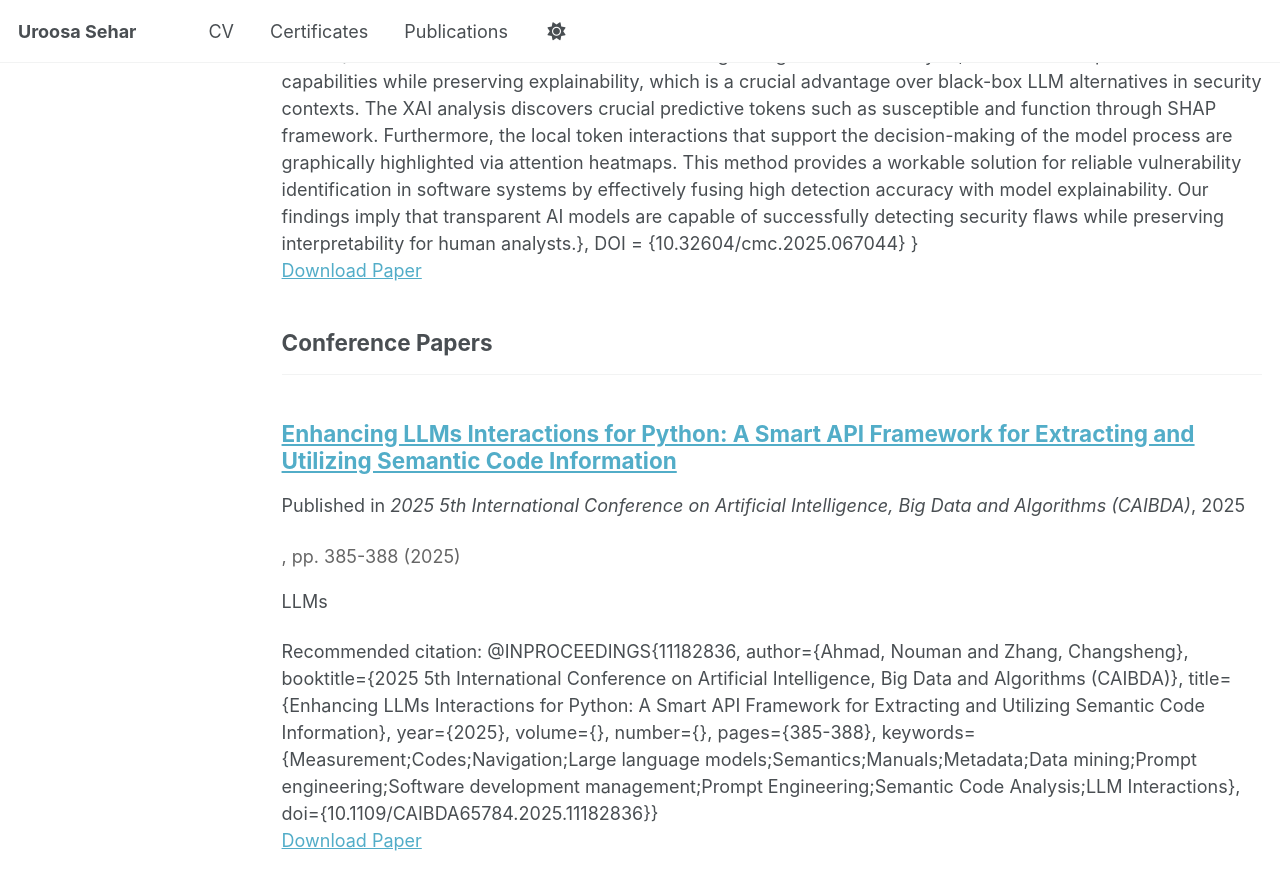
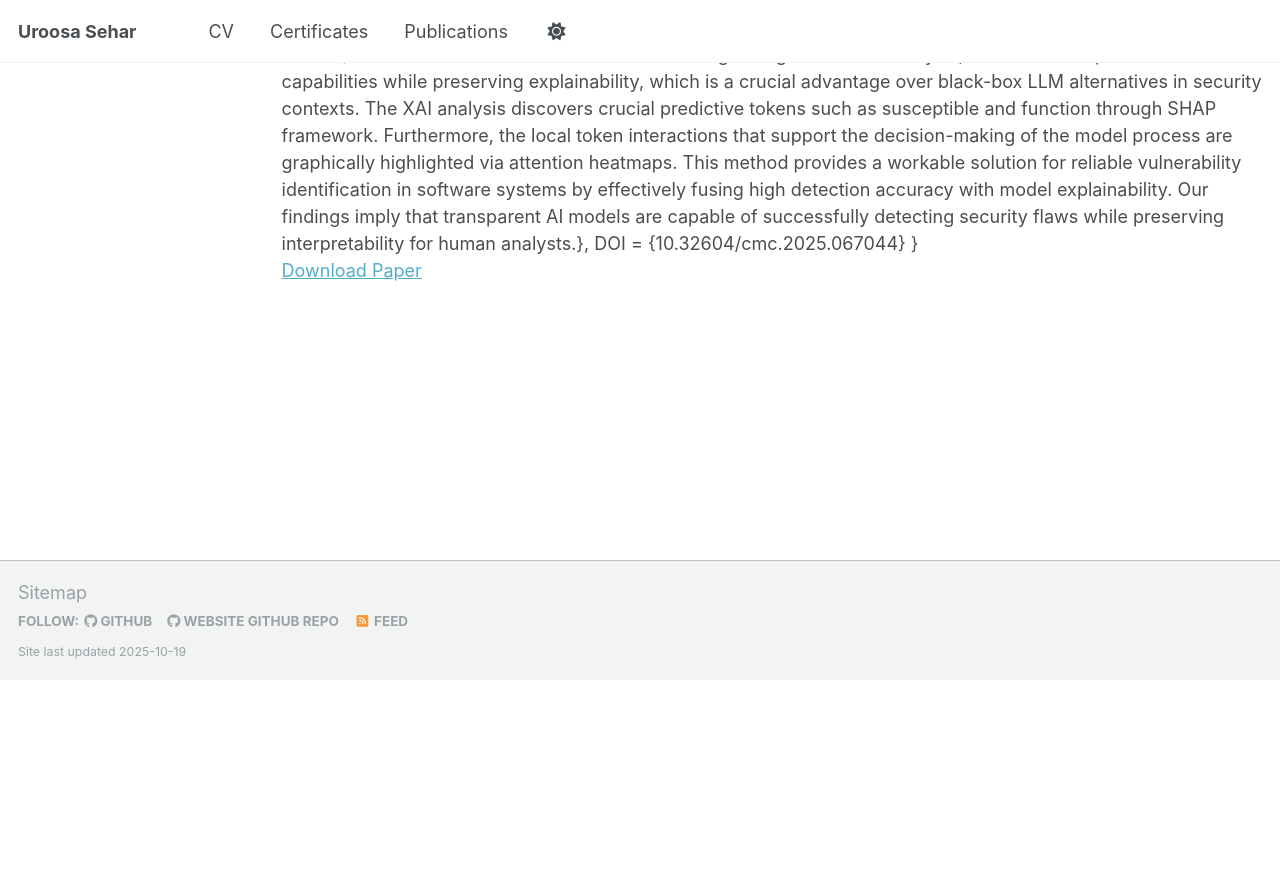
Before and after one commit to uroosehar/uroosehar.github.io, a Jekyll site: the page built from _pages/publications.html, in a window 1280 px wide and 900 px high, scrolled down 838 px. Shown: the top 890 px of the window. Built offline with Jekyll 4.4.1, drawn with Linux system fonts in a browser that asks for light colours; some web fonts are replaced; a script that is not in the unit is left out; after the commit the page ends 1517 px from its top, so only the background shows below that; some of the changed text lies outside the part shown.

Commit message:
basic changes

```diff
--- a/_config.yml
+++ b/_config.yml
@@ -46,8 +46,8 @@ author:
   bitbucket        : # Username - Update with your username on the site
   codepen          : # Username
   dribbble         : # Username
-  github           : "noumanahmad448"
-  gh_web_p : "noumanahmad448"
+  github           : "uroosasehar"
+  gh_web_p : "uroosasehar"
   kaggle           : # Username
   stackoverflow    : "8952947/eren" # User number or user number and name (i.e., use "1" or "1/jeff-atwood")
 
@@ -62,7 +62,7 @@ author:
   keybase          : # Username
   instagram        : # Username
   lastfm           : # Username
-  linkedin         : "nouman448" # nouman448
+  linkedin         : # nouman448
   mastodon         : # URL
   medium           : # URL
   pinterest        : # Username
--- a/_publications/2025-10-14-p2.md
+++ /dev/null
@@ -1,31 +0,0 @@
----
-title: "Enhancing Code Optimization in LLMs with Dual Encoder Architecture for Syntax and Semantic Refinement"
-collection: publications
-category: conferences
-permalink: /publication/2025-09-23-pInterpretable-Vulnerability-Detection-in-LLMs-A-BERT-Based-Approach-with-SHAP-Explanations
-excerpt: 'LLMs'
-authors: 'Nouman Ahmad*, Changsheng Zhang'
-
-date: 2025-10-13
-venue: '2025 International Conference on Artificial Intelligence and Digital Ethics (ICAIDE)'
-volume:
-issue:
-pages: '406-409'
-doi: '10.1109/ICAIDE65466.2025.11189637'
-codeurl:
-slidesurl:
-paperurl: 'https://ieeexplore.ieee.org/document/11189637'
-citation: '@INPROCEEDINGS{11189637,
-  author={Ahmad, Nouman and Zhang, Changsheng},
-  booktitle={2025 International Conference on Artificial Intelligence and Digital Ethics (ICAIDE)},
-  title={Enhancing Code Optimization in LLMs with Dual Encoder Architecture for Syntax and Semantic Refinement},
-  year={2025},
-  volume={},
-  number={},
-  pages={406-409},
-  keywords={Measurement;Adaptation models;Codes;Pipelines;Semantics;Retrieval augmented generation;Reinforcement learning;Syntactics;Routing;Optimization;component;BLEU Score, Code Optimization, CodeBERT, CodeLlama, Syntax Correction},
-  doi={10.1109/ICAIDE65466.2025.11189637}}
-'
----
-
-Despite their impressive efficiency in code generation, large language models (LLMs) frequently perform poorly on code optimization objectives like lowering algorithmic complexity or enhancing code quality. In order to improve code optimization capabilities in LLMs, we present a unique dual-encoder architecture in this study. After the encoder stage of the DeepSeek-Coder 33B model, we specifically incorporate two specialized encoders: (1) CodeBERT-base for syntactic analysis and correction, and (2) CodeLlama-7b-Optimize for semantic-level code modifications. In order to provide cleaner, more effective code outputs, our design divides the tasks of semantic optimization and syntax inspection. According to empirical tests, our method maintains a low inference latency of 170 ms per sample, obtains a BLEU score of 88, and corrects grammar with 94% correctness. These outcomes demonstrate how well specialized encoder modules work to get beyond the present drawbacks of LLMs in code optimization.
--- a/_publications/2025-10-14-p3.md
+++ /dev/null
@@ -1,31 +0,0 @@
----
-title: "Enhancing LLMs Interactions for Python: A Smart API Framework for Extracting and Utilizing Semantic Code Information"
-collection: publications
-category: conferences
-permalink: /publication/2024-10-13-Enhancing-LLMs-Interactions-for-Python-A-Smart-API-Framework-for-Extracting-and-Utilizing-Semantic-Code-Information
-excerpt: 'LLMs'
-authors: 'Nouman Ahmad*, Changsheng Zhang'
-
-date: 2025-10-13
-venue: '2025 5th International Conference on Artificial Intelligence, Big Data and Algorithms (CAIBDA)'
-volume:
-issue:
-pages: '385-388'
-doi: '10.1109/CAIBDA65784.2025.11182836'
-codeurl: 'https://github.com/NoumanAhmad448/multi_files_codebase'
-slidesurl:
-paperurl: 'https://ieeexplore.ieee.org/document/11189637'
-citation: '@INPROCEEDINGS{11182836,
-  author={Ahmad, Nouman and Zhang, Changsheng},
-  booktitle={2025 5th International Conference on Artificial Intelligence, Big Data and Algorithms (CAIBDA)},
-  title={Enhancing LLMs Interactions for Python: A Smart API Framework for Extracting and Utilizing Semantic Code Information},
-  year={2025},
-  volume={},
-  number={},
-  pages={385-388},
-  keywords={Measurement;Codes;Navigation;Large language models;Semantics;Manuals;Metadata;Data mining;Prompt engineering;Software development management;Prompt Engineering;Semantic Code Analysis;LLM Interactions},
-  doi={10.1109/CAIBDA65784.2025.11182836}}
-'
----
-
-In order to engage with large language models (LLMs) in a meaningful way, it is necessary to create prompts that are both instructive and precise. However, especially when working with complicated codebases, basic prompts frequently fall short in providing adequate context or extracting useful insights. In order to overcome this difficulty, we introduce a brand-new system that uses FastAPI to automatically extract semantic data from Python codebases. In order to recognize import statements, custom functions, and class declarations, as well as how they are used within modules and classes, our system uses libest to parse and analyze Python source files. Furthermore, the framework facilitates extraction from particular branches, commits, or tags by supporting Git-based version control. We create distinctive, context-rich prompts for LLMs like OpenAI's GPT models by fusing these capabilities. By producing structured JSON answers, the API makes it easier to integrate with open-source LLM systems like ChatGPT. In addition to improving the caliber of interactions with LLMs, this method gives developers the ability to effectively query and comprehend intricate codebases. Lastly, we curate a dataset of Python repositories from GitHub based on size and activity criteria, and train a GPT-4 based model evaluated using BERTScore, BLEU, and ROUGE, achieving research-acceptable metrics.
```
Also changed, not shown: images/profile.jpg.
